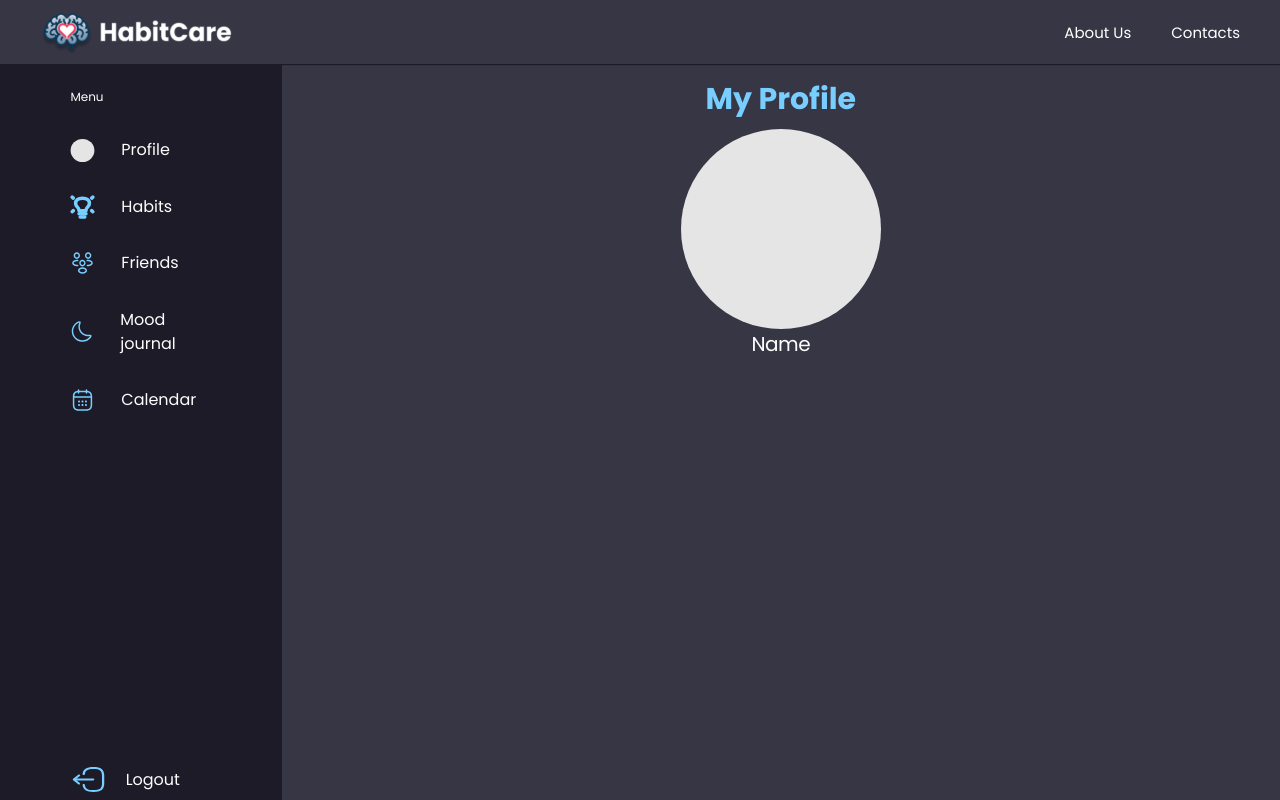
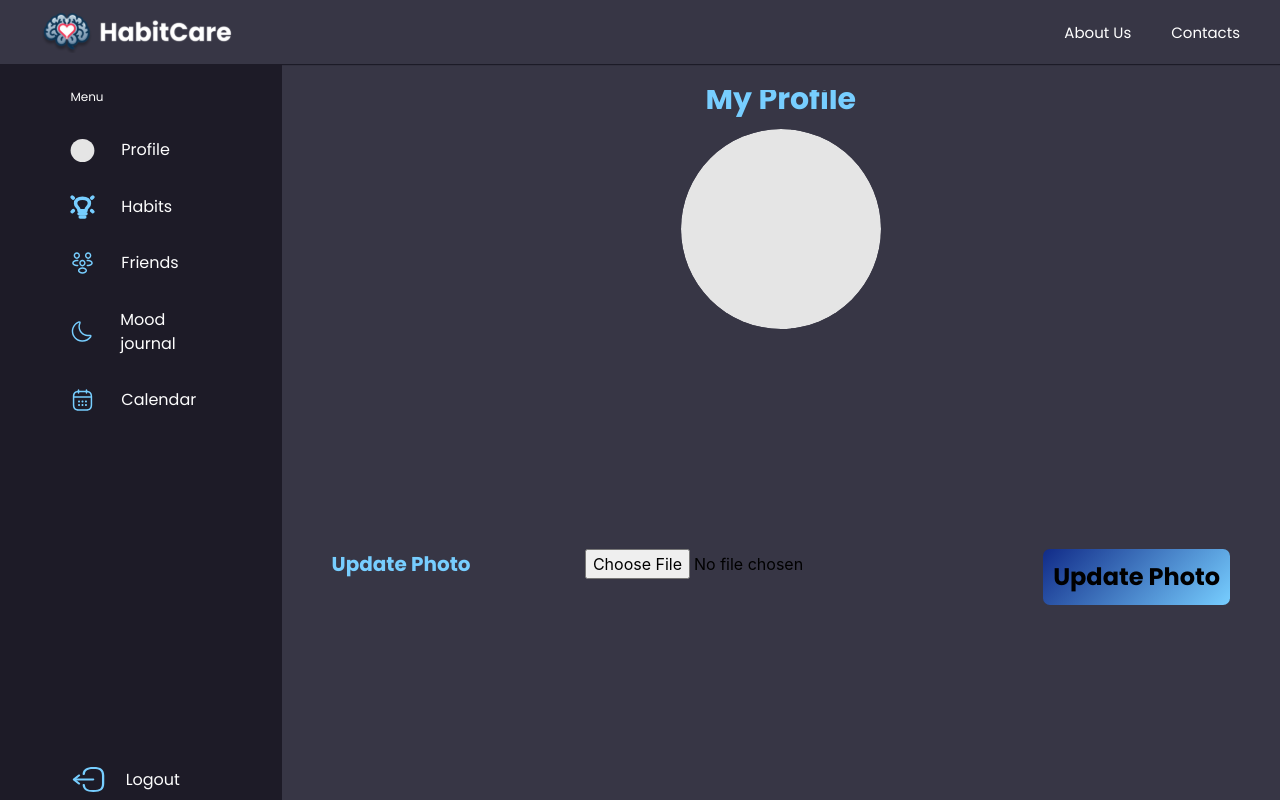
Before and after one commit to jakub-gorzkowski/habitcare, a React (Create React App) app in the folder reactjs/: page /profile in a window 1280 px wide. Built offline with nearby package versions, Linux system fonts and the light colour scheme; no server answers; sample sign-in values are in the browser's storage.

Commit message:
add calendar habits, profile get and update photo

```diff
--- a/reactjs/src/pages/Calendar.js
+++ b/reactjs/src/pages/Calendar.js
@@ -2,8 +2,15 @@ import React, { useState, useEffect } from "react";
 import "./Calendar.css";
 import Navbar from "../components/Navbar";
 import SideBar from "../components/SideBar";
-import joy from "../assets/JoyColor.svg";
 import MobileMenu from "../components/MobileMenu";
+import axios from 'axios';
+import authHeader from '../service/auth-header.js';
+
+import JoyColor from '../assets/JoyColor.svg';
+import SadnessColor from '../assets/SadnessColor.svg';
+import FearColor from '../assets/FearColor.svg';
+import DisgustColor from '../assets/DisgustColor.svg';
+import AngerColor from '../assets/AngerColor.svg';
 
 const activePage = "Calendar";
 
@@ -14,21 +21,56 @@ const months = [
 
 const daysOfWeek = ["Sun", "Mon", "Tue", "Wed", "Thu", "Fri", "Sat"];
 
+const moods = [
+    { label: 'Joy', image: JoyColor, color: '#D7C73D', id: 1 },
+    { label: 'Sadness', image: SadnessColor, color: '#2583D0', id: 2 },
+    { label: 'Fear', image: FearColor, color: '#882A9B', id: 3 },
+    { label: 'Disgust', image: DisgustColor, color: '#48974E', id: 4 },
+    { label: 'Anger', image: AngerColor, color: '#CE4139', id: 5 },
+];
+
 const Calendar = () => {
     const [selectedDate, setSelectedDate] = useState(new Date());
     const [habitsDone, setHabitsDone] = useState("");
-    const [moodEmoji, setMoodEmoji] = useState("");
+    const [moodId, setMoodId] = useState(null);
     const [moodDescription, setMoodDescription] = useState("");
-
+    const fetchMoodForDate = async (date) => {
+        try {
+            const formattedDate = date.toLocaleDateString('en-CA');
+            const response = await axios.get(`http://localhost:8080/api/posts/get-by-date/${formattedDate}`, {
+                headers: authHeader()
+            });
+            const moodData = response.data;
+            setMoodId(moodData.moodId || null);
+            setMoodDescription(moodData.description || "");
+        } catch (error) {
+            console.error('Error fetching mood for date:', error);
+            setMoodId(null);
+            setMoodDescription("");
+        }
+    };
+    const fetchHabitsDoneForDate = async (date) => {
+        try {
+            const formattedDate = date.toLocaleDateString('en-CA');
+            const response = await axios.get(`http://localhost:8080/api/habits/daily-checks/${formattedDate}`, {
+                headers: authHeader()
+            });
+            const habitsCount = response.data;
+            setHabitsDone(habitsCount);
+        } catch (error) {
+            console.error('Error fetching habits done for date:', error);
+            setHabitsDone("");
+        }
+    };
     const onChange = (date) => {
         setSelectedDate(date);
-        setHabitsDone("6/7");
-        setMoodDescription("Dziś czuję się smutno, ponieważ rano spóźniłem się do pracy, potem miałem kłótnię z przyjacielem, a na koniec złamałem ulubioną filiżankę do kawy.");
+        fetchHabitsDoneForDate(date);
+        fetchMoodForDate(date);
     };
 
     useEffect(() => {
-        onChange(selectedDate); // Wywołanie funkcji onChange przy montowaniu komponentu
-    }, []); // Pusta tablica zależności sprawi, że useEffect zostanie wywołany tylko raz, po zamontowaniu komponentu
+        onChange(selectedDate);
+    }, [selectedDate]);
 
     const onPrevMonthClick = () => {
         setSelectedDate((prevDate) => {
@@ -67,7 +109,10 @@ const Calendar = () => {
 
         return days;
     };
-
+    const getMoodImage = () => {
+        const mood = moods.find(m => m.id === moodId);
+        return mood ? mood.image : null;
+    };
     return (
         <div className="calendar">
             <Navbar/>
@@ -96,7 +141,7 @@ const Calendar = () => {
                             <h3>{selectedDate.toDateString()}</h3>
                             <div className="mood-habits-container">
                                 <div className="mood-emoji">
-                                    <img src={joy} className="emotion-img" alt="Joy Emoji"/>
+                                    {moodId && <img src={getMoodImage()} className="emotion-img" alt="Mood Emoji"/>}
                                 </div>
                                 <div className="habits-done">
                                     <span>Habits done:</span> {habitsDone}
--- a/reactjs/src/pages/Profile.css
+++ b/reactjs/src/pages/Profile.css
@@ -1,4 +1,3 @@
-
 .profile {
     width: 100vw;
     height: 100vh;
@@ -14,6 +13,7 @@
     align-items: center;
     position: fixed;
     right: 0;
+    overflow-y: auto;
 }
 
 .profile-text {
@@ -28,16 +28,50 @@
     margin-top: 10%;
     width: 200px;
     height: 200px;
+    border-radius: 50%;
 }
-.username{
+.username-profile{
     font-size: 1.25rem;
     letter-spacing: -0.025em;
     font-family: 'Poppins', sans-serif;
     text-align: center;
     color: #FDFDFD;
     max-width: 114px;
-    margin-top: 5%;
+    margin-top: 10px;
+    margin-bottom: 10px;
 }
+.file-input{
+    width: 30%;
+    height: 20%;
+    display: flex;
+    justify-content: center;
+    align-items: center;
+}
+.file-all{
+    display: flex;
+    flex-direction: row;
+    width: 90%;
+    justify-content: space-between;
+    margin-right: 5%;
+    margin-left: 5%;
+    margin-top: 200px;
+}
+.update-text{
+    color: #77CEFF;
+    font-size: 20px;
+    font-family: 'Poppins', sans-serif;
+    font-weight: 700;
+
+}
+.button-update{
+    background: linear-gradient(135deg, #112B88, #77CEFF);
+    font-size: 24px;
+    font-family: 'Poppins', sans-serif;
+    font-weight: 600;
+    border-radius: 7px;
+    padding: 10px;
+}
+
 @media (max-width: 900px) {
     .mobile-menu{
         width: 100vw;
@@ -55,6 +89,7 @@
         padding-left: 5%;
         display: flex;
         align-items: center;
+        height: 78vh;
     }
     .profile-picture img{
         width: 150px;
@@ -63,4 +98,17 @@
     .profile-details{
         width: 100%;
     }
+    .file-all{
+        display: flex;
+        flex-direction: column;
+        width: 90%;
+        justify-content: space-between;
+        margin-right: 0%;
+        margin-left: 0%;
+        margin-top: 10%;
+    }
+    .update-text{
+        font-size: 15px;
+        font-weight: 600;
+    }
 }
--- a/reactjs/src/pages/Profile.js
+++ b/reactjs/src/pages/Profile.js
@@ -1,4 +1,4 @@
-import React from 'react';
+import React, { useState, useEffect } from 'react';
 import './Profile.css';
 import SideBar from '../components/SideBar.js';
 import Navbar from "../components/Navbar";
@@ -6,8 +6,53 @@ import MobileMenu from "../components/MobileMenu.js";
 import ProfileLogo from "../components/ProfileLogo.js";
 import ProfileDetails from "../components/ProfileDetails.js";
 import myProfile from "../assets/myProfile.svg";
+import axios from 'axios';
+import authHeader from '../service/auth-header.js';
 function Profile() {
+    const [username, setUsername] = useState('');
+    const [profileImage, setProfileImage] = useState('');
+    const [selectedFile, setSelectedFile] = useState(null);
     const activePage = "Profile";
+    useEffect(() => {
+        axios.get('http://localhost:8080/api/users/get', { headers: authHeader() })
+            .then(response => {
+                setUsername(response.data.username);
+                // Replace double backslashes with single slashes in the imageUrl
+                const imageUrl = `http://localhost:8080/api/users/images?path=${encodeURIComponent(response.data.imageUrl.replace(/\\\\/g, '/'))}`;
+                setProfileImage(imageUrl);
+            })
+            .catch(error => {
+                console.error('There was an error fetching the user data!', error);
+                setProfileImage(myProfile);
+            });
+    }, []);
+    const handleFileChange = (event) => {
+        setSelectedFile(event.target.files[0]);
+    };
+    const handleUpload = () => {
+        const formData = new FormData();
+        formData.append("file", selectedFile);
+
+        axios.post('http://localhost:8080/api/users/update-image', formData, { headers: authHeader() })
+            .then(response => {
+                console.log('Image uploaded successfully');
+                // Fetch the updated user data
+                axios.get('http://localhost:8080/api/users/get', { headers: authHeader() })
+                    .then(response => {
+                        setUsername(response.data.username);
+                        // Replace double backslashes with single slashes in the imageUrl
+                        const imageUrl = `http://localhost:8080/api/users/images?path=${encodeURIComponent(response.data.imageUrl.replace(/\\\\/g, '/'))}`;
+                        setProfileImage(imageUrl);
+                        console.log(imageUrl);
+                    })
+                    .catch(error => {
+                        console.error('There was an error fetching the user data!', error);
+                    });
+            })
+            .catch(error => {
+                console.error('There was an error uploading the image!', error);
+            });
+    };
     return (
         <div className="profile">
             <Navbar />
@@ -16,15 +61,20 @@ function Profile() {
             <div className="profile-container">
                 <div className="profile-text">My Profile</div>
                 <div className="profile-picture">
-                    <img src={myProfile} alt="Profile Image"/>
+                    <img src={profileImage} alt="Profile Image"/>
                 </div>
-                <div className="username">Name</div>
+                <div className="username-profile">{username}</div>
                 <div className="profile-details">
-                    <ProfileDetails />
+                    <ProfileDetails/>
+                </div>
+                <div className="file-all">
+                    <div className="update-text">Update Photo</div>
+                    <input type="file" onChange={handleFileChange}/>
+                    <button className="button-update" onClick={handleUpload}>Update Photo</button>
                 </div>
             </div>
             <div className="mobile-menu">
-            <MobileMenu activePage={activePage} />
+                <MobileMenu activePage={activePage}/>
             </div>
         </div>
     );
```
